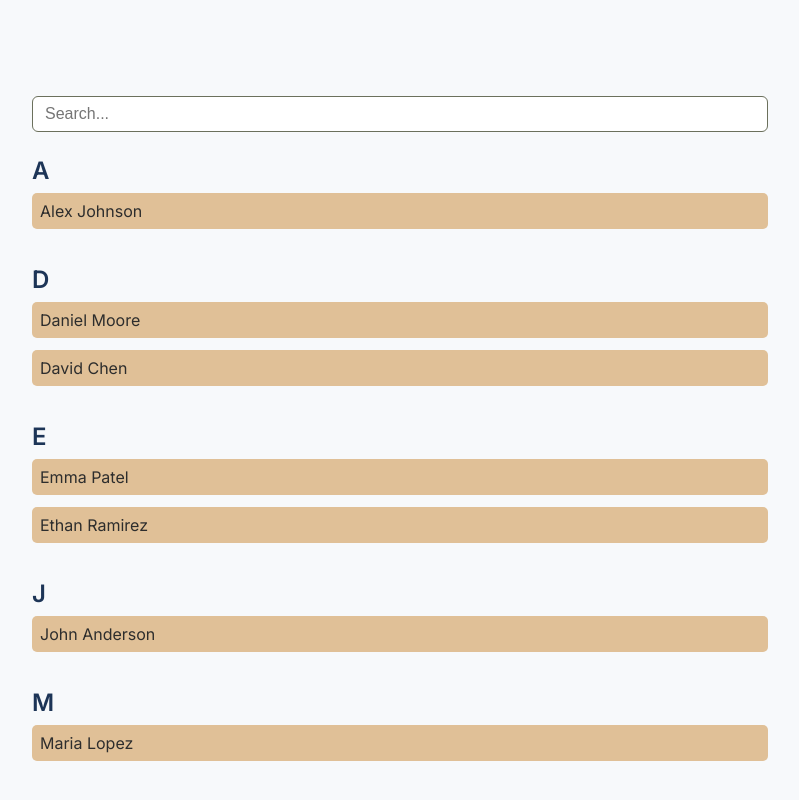
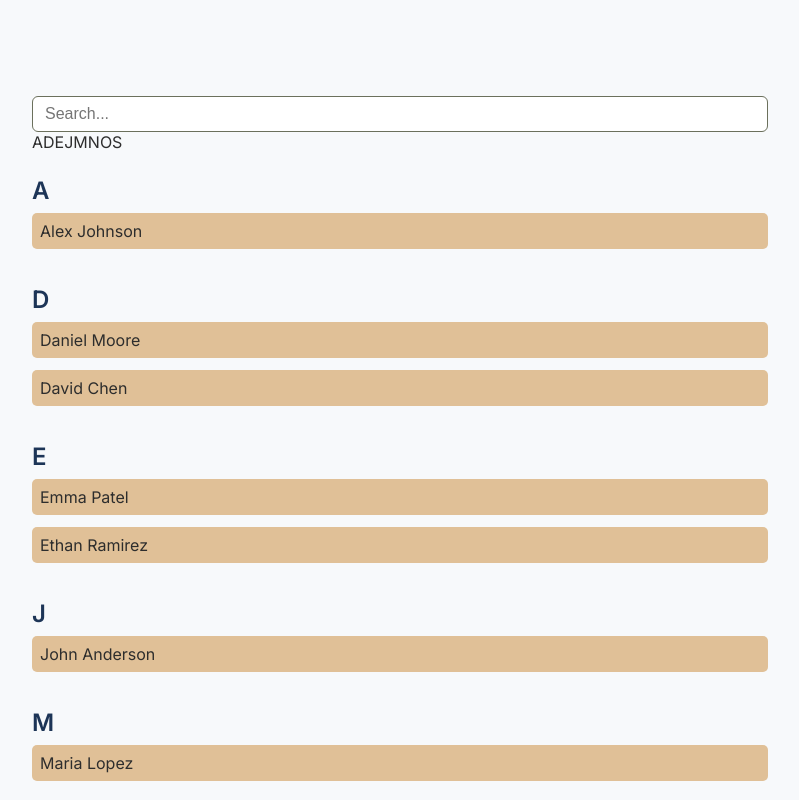
Before and after one commit to Brijsunil2/soldier-directory, a React (Vite) app: page / in a window 1280 px wide. Shown: the top 800 px of the page, without its empty margins (240-1039 px from the left). Built offline with nearby package versions, Linux system fonts and the light colour scheme.

Commit message:
feat(LetterNav): add letter navigation panel to directory

```diff
--- a/src/components/Directory/Directory.jsx
+++ b/src/components/Directory/Directory.jsx
@@ -1,40 +1,61 @@
-import { Fragment, useEffect, useState } from "react";
+import { Fragment, useEffect, useState, useMemo } from "react";
 import "./Directory.css";
 import DirectoryListing from "./DirectoryListing";
 import { sortDirectoryByName } from "../../utils/sortByName";
 import SearchBar from "../SearchBar/SearchBar";
 import { fuzzyFilter } from "../../utils/filterSearch";
+import LetterNav from "./LetterNav";
 
 const Directory = ({ directoryData }) => {
-  const [data, setData] = useState(directoryData);
+  const [data, setData] = useState(sortDirectoryByName(directoryData ?? []));
 
   const handleSearchOnChange = (value) => {
     const filteredData = fuzzyFilter(directoryData, value, ["name"]);
-    setData(filteredData);
+    setData(sortDirectoryByName(filteredData ?? []));
   };
 
   useEffect(() => {
-    setData(sortDirectoryByName(directoryData));
+    setData(sortDirectoryByName(directoryData ?? []));
   }, [directoryData]);
+
+  const letters = useMemo(() => {
+    return Array.from(
+      new Set(
+        (data ?? [])
+          .map((d) => d?.name?.charAt(0)?.toUpperCase())
+          .filter(Boolean)
+      )
+    );
+  }, [data]);
 
   return (
     <section className="directory">
       <div className="directory-header">
         <SearchBar onChangeFunc={handleSearchOnChange} />
+        <LetterNav letters={letters} />
       </div>
-      {data.map((listing, index) => (
-        <Fragment key={index}>
-          {listing.name &&
-            (index === 0 ||
-              data[index - 1]?.name?.charAt(0) !== listing.name.charAt(0)) && (
-              <h3 className="directory-letter-header">
-                {listing.name.charAt(0)}
+
+      {data.map((listing, index) => {
+        const key = listing.id ?? listing.name ?? index;
+        const currentLetter = listing?.name?.charAt(0)?.toUpperCase();
+        const prevLetter =
+          index === 0 ? null : data[index - 1]?.name?.charAt(0)?.toUpperCase();
+
+        return (
+          <Fragment key={key}>
+            {listing.name && (index === 0 || prevLetter !== currentLetter) && (
+              <h3
+                id={`letter-${currentLetter}`}
+                className="directory-letter-header"
+              >
+                {currentLetter}
               </h3>
             )}
 
-          <DirectoryListing listingData={listing} />
-        </Fragment>
-      ))}
+            <DirectoryListing listingData={listing} />
+          </Fragment>
+        );
+      })}
     </section>
   );
 };
--- /dev/null
+++ b/src/components/Directory/LetterNav.jsx
@@ -0,0 +1,20 @@
+import "./Directory.css";
+
+const LetterNav = ({ letters = [] }) => {
+  if (!letters.length) return null;
+  return (
+    <nav className="directory-letters" aria-label="Directory letters">
+      {letters.map((letter) => (
+        <a
+          key={letter}
+          className="directory-letter-link"
+          href={`#letter-${letter}`}
+        >
+          {letter}
+        </a>
+      ))}
+    </nav>
+  );
+};
+
+export default LetterNav;
```
